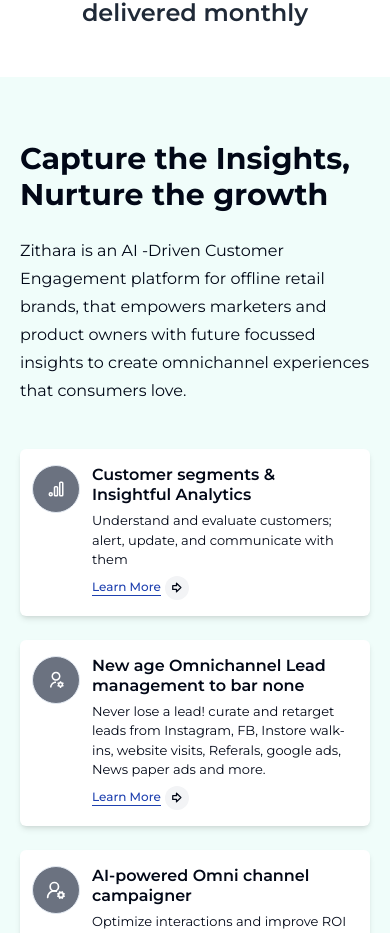
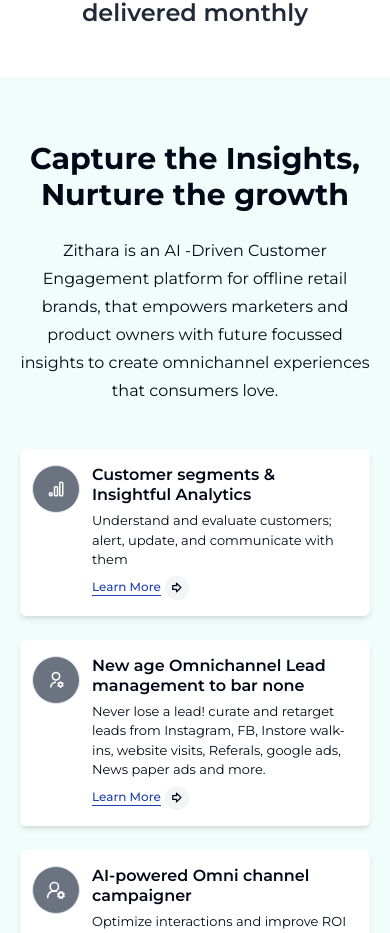
Before and after one commit to SalahuddinZithara/zithara, a Next.js app: page / in a window 390 px wide. Shown: the part 1826-2759 px from the top of the page. Built offline with nearby package versions, Linux system fonts and the light colour scheme.

Commit message:
fixed ui

```diff
--- a/app/page.jsx
+++ b/app/page.jsx
@@ -235,7 +235,7 @@
           </p>
 
           <div className=" w-full flex items-center gap-4 mt-3 lg:mt-3">
-            <Button className=" bg-blue-800 flex w-[150px] items-center gap-1 text-white rounded-sm ">
+            <Button className=" bg-blue-800 hover:bg-blue-900 duration-200 flex w-[150px] items-center gap-1 text-white rounded-sm ">
               <CiBookmarkCheck className=" text-xl" />
               <p className="font-semibold ">Book A Demo</p>
             </Button>
@@ -306,10 +306,10 @@
 
       {/* -----------ENGAGE---SECTION------------- */}
       <div className=" flex flex-col gap-5 w-full py-16 px-5 lg:px-16 bg-teal-50">
-        <h1 className=" text-3xl lg:text-4xl font-bold lg:text-center">
+        <h1 className=" text-3xl lg:text-4xl font-bold text-center">
           Capture the Insights, Nurture the growth
         </h1>
-        <p className=" lg:text-center lg:max-w-4xl my-1 mx-auto leading-7">
+        <p className=" text-center lg:max-w-4xl my-1 mx-auto leading-7">
           Zithara is an AI -Driven Customer Engagement platform for offline
           retail brands, that empowers marketers and product owners with future
           focussed insights to create omnichannel experiences that consumers
```
